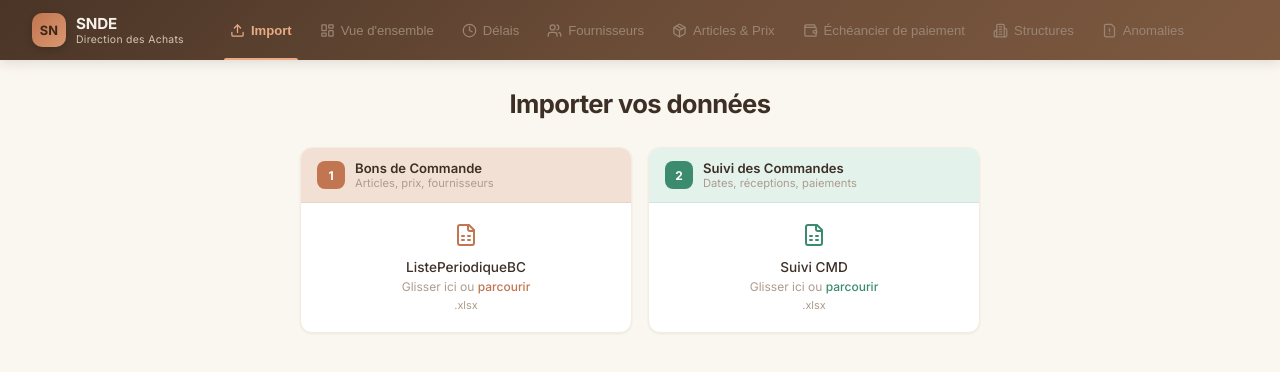
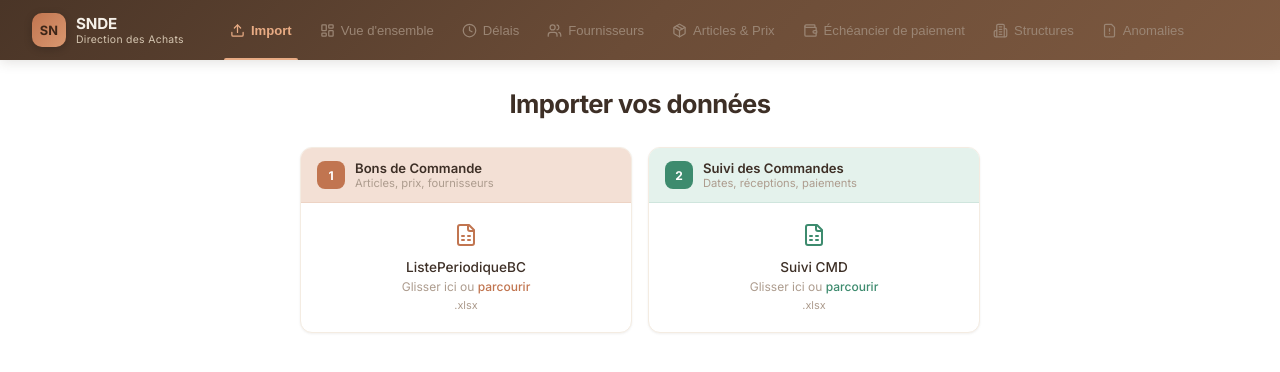
Before and after one commit to MamiyaMegueye/Achat, a React (Vite) app: page / in a window 1280 px wide. Shown: the top 372 px of the page. Built offline with nearby package versions, Linux system fonts and the light colour scheme.

Commit message:
Nouvelle palette Terracotta doux

```diff
--- a/src/index.css
+++ b/src/index.css
@@ -2,9 +2,9 @@
 
 :root {
   /* — Palette terracotta doux — */
-  --bg-main: #faf6f0;
+  --bg-main: #ffffff;
   --bg-card: #ffffff;
-  --bg-card-hover: #fdfbf8;
+  --bg-card-hover: #faf9f8;
 
   /* Accents */
   --accent-primary: #c17550;
```
